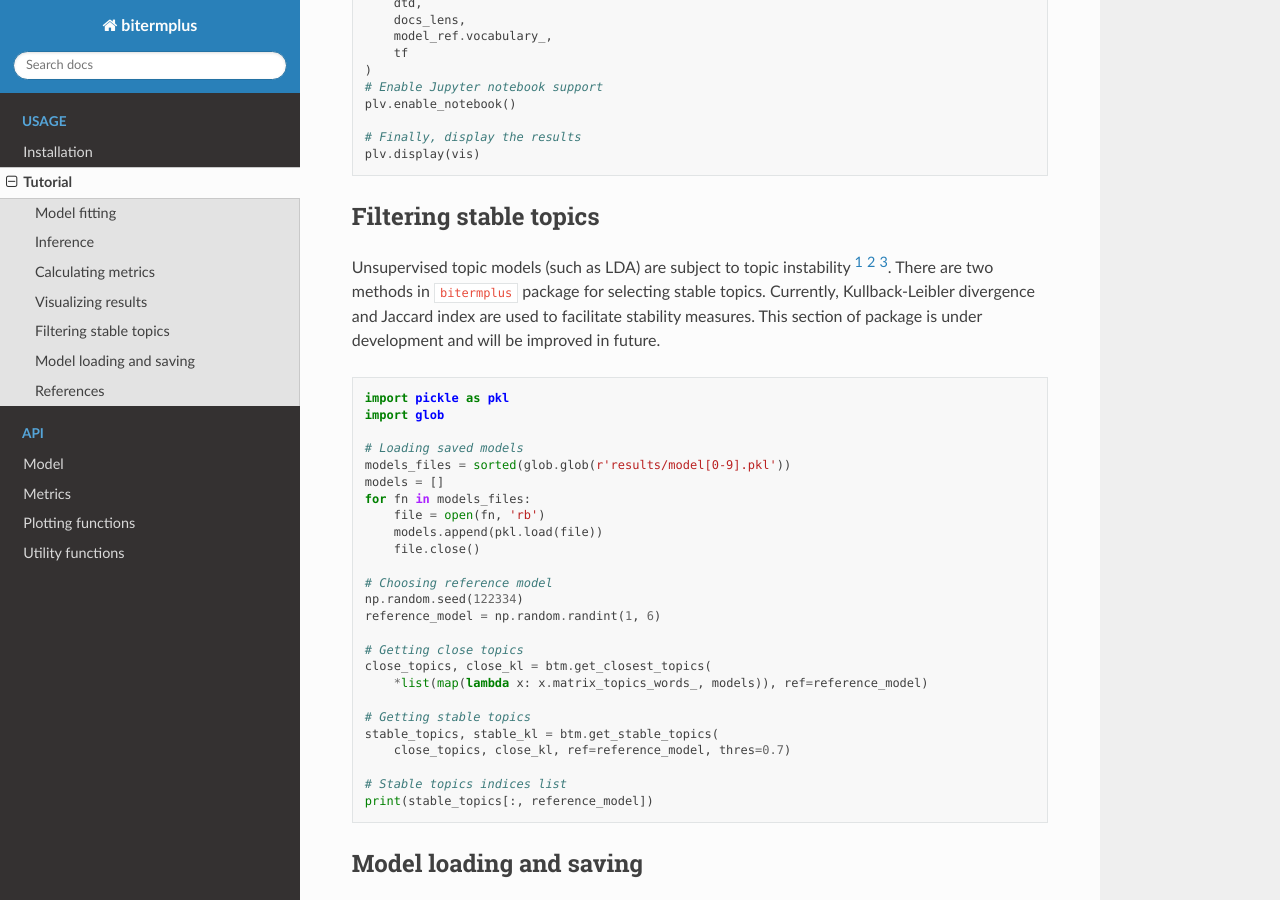
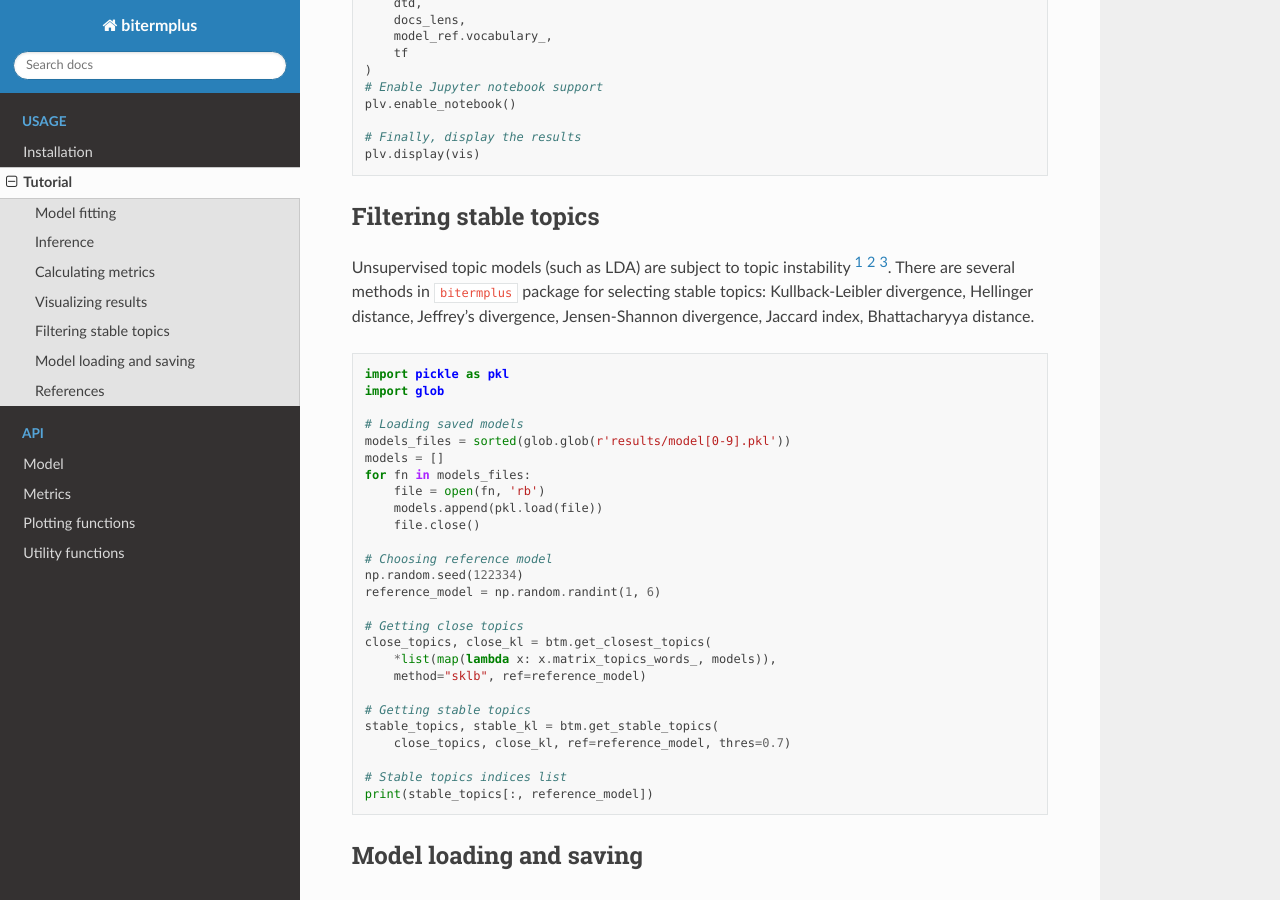
Before and after one commit to maximtrp/bitermplus, a Sphinx documentation site: the page built from docs/source/tutorial.rst, in a window 1280 px wide and 900 px high, scrolled down 1503 px. Built offline with Sphinx 7.4.7 and the Read the Docs theme 2.0.0, drawn with Linux system fonts in a browser that asks for light colours; some of the changed text lies outside the part shown.

Commit message:
info on closest topics selection updated

```diff
--- a/docs/source/tutorial.rst
+++ b/docs/source/tutorial.rst
@@ -33,7 +33,7 @@ stage: cleaned, lemmatized or stemmed your documents, and removed stop words.
 Inference
 ---------
 
-Now, we want to calculate documents vs topics probability matrix (make an inference).
+Now, we will calculate documents vs topics probability matrix (make an inference).
 
 .. code-block:: python
 
@@ -96,9 +96,9 @@ Filtering stable topics
 -----------------------
 
 Unsupervised topic models (such as LDA) are subject to topic instability [1]_ [2]_ [3]_.
-There are two methods in ``bitermplus`` package for selecting stable topics. Currently,
-Kullback-Leibler divergence and Jaccard index are used to facilitate stability measures.
-This section of package is under development and will be improved in future.
+There are several methods in ``bitermplus`` package for selecting stable topics:
+Kullback-Leibler divergence, Hellinger distance, Jeffrey's divergence, Jensen-Shannon divergence,
+Jaccard index, Bhattacharyya distance.
 
 .. code-block:: python
 
@@ -119,7 +119,8 @@ This section of package is under development and will be improved in future.
 
     # Getting close topics
     close_topics, close_kl = btm.get_closest_topics(
-        *list(map(lambda x: x.matrix_topics_words_, models)), ref=reference_model)
+        *list(map(lambda x: x.matrix_topics_words_, models)),
+        method="sklb", ref=reference_model)
 
     # Getting stable topics
     stable_topics, stable_kl = btm.get_stable_topics(
```
